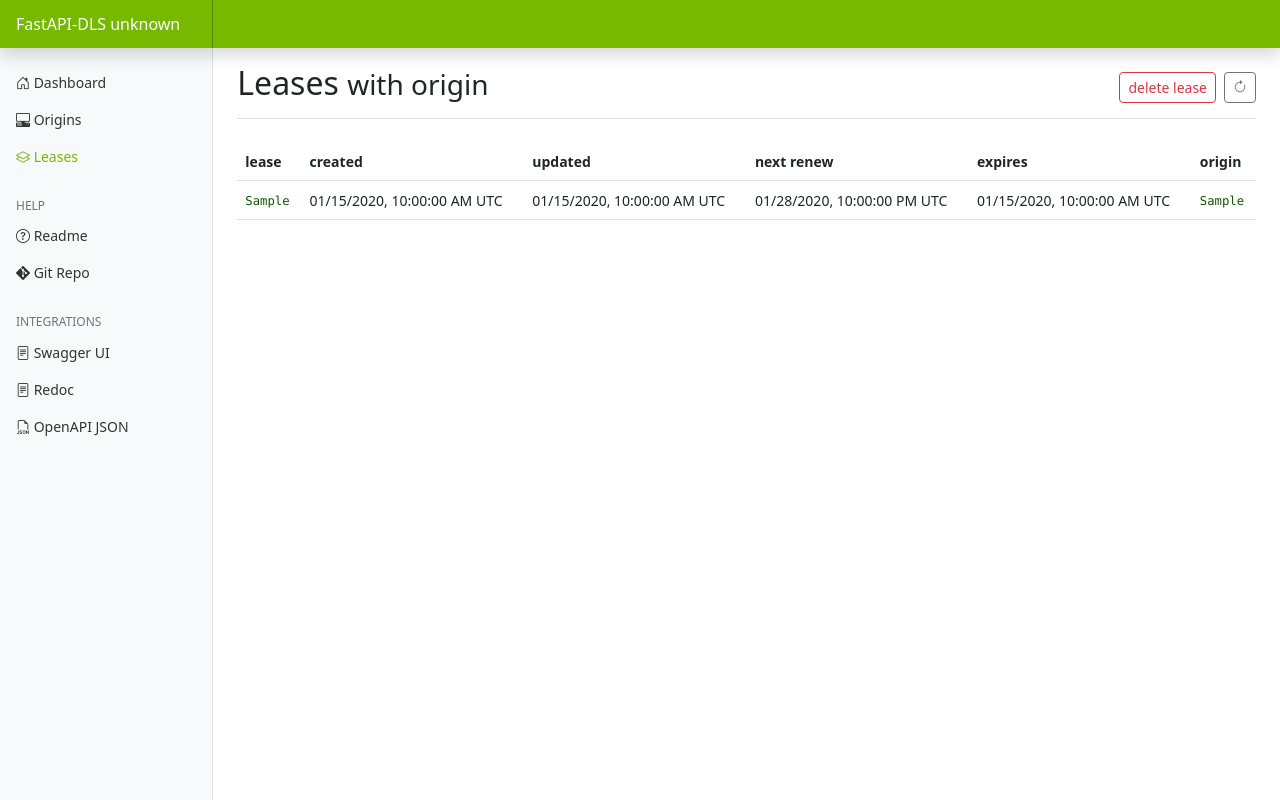
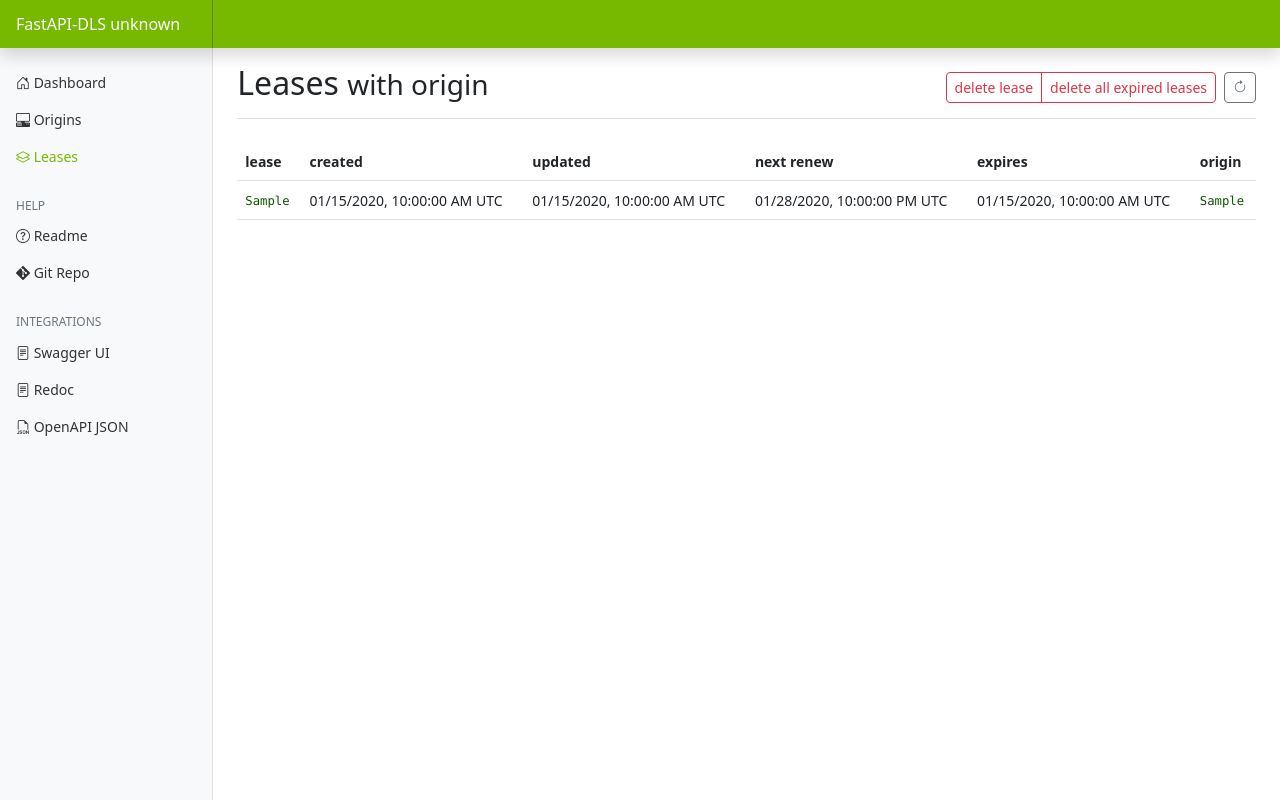
Before and after one commit to GreenDamTan/fastapi-dls_mirror, a FastAPI app: page /-/dashboard/leases in a window 1280 px wide. Run offline with FastAPI, Linux system fonts and the light colour scheme; tables that the repository leaves empty hold one stand-in row (values such as "Sample post"); parts of the project's set-up code (start-up, migrations or seed data) failed here and were passed over; some libraries are stand-ins or nearby versions.

Commit message:
implemented button for delete all expired leases

```diff
--- a/app/static/assets/js/helper.js
+++ b/app/static/assets/js/helper.js
@@ -125,3 +125,9 @@ async function deleteLease(lease_ref) {
     xhr.open("DELETE", `/-/lease/${lease_ref}`, true);
     xhr.send();
 }
+
+async function deleteExpiredLeases() {
+    let xhr = new XMLHttpRequest();
+    xhr.open("DELETE", `/-/leases/expired`, true);
+    xhr.send();
+}
--- a/app/templates/views/dashboard_leases.html
+++ b/app/templates/views/dashboard_leases.html
@@ -12,6 +12,9 @@
                 <div class="btn-group me-2">
                     <button type="button" class="btn btn-sm btn-outline-danger" onclick="deleteLease().finally(() => load())">
                         delete lease
+                    </button>
+                    <button type="button" class="btn btn-sm btn-outline-danger" onclick="deleteExpiredLeases().finally(() => load())">
+                        delete all expired leases
                     </button>
                 </div>
 
```
